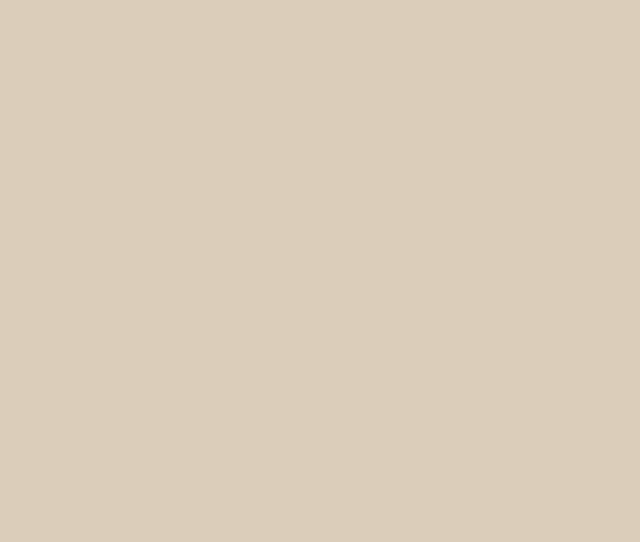
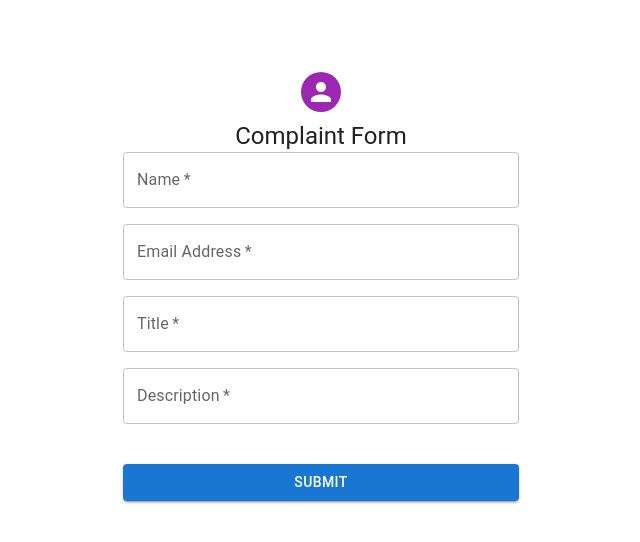
Before and after one commit to Gajmain2020/TechTitans, a React (Vite) app in the folder client/: page /complaint in a window 1280 px wide. Before the commit this address had no page. Shown: the top 542 px of the page, without its empty margins (319-959 px from the left). Built offline with nearby package versions, Linux system fonts and the light colour scheme.

Commit message:
divyanshi ke liye

```diff
--- a/client/src/App.jsx
+++ b/client/src/App.jsx
@@ -16,6 +16,7 @@ import CreatePost from "./components/CreatePost/CreatePost";
 import Message from "./Message";
 import Activity from "./Activity";
 import Bookmarks from "./Bookmarks";
+import Complaint  from './components/Complaint/Complaint'
 
 function App() {
   return (
@@ -38,7 +39,8 @@ function App() {
         <Route path="/message" element={<Message />} />
         <Route path="/message/:userid" element={<Message />} />
         <Route path="activity/:userid" element={<Activity />} />
-        <Route path="bookmarks/:userid" element={<Bookmarks />} />
+        <Route path="/bookmarks/:userid" element={<Bookmarks />} />
+        <Route path="/complaint" element={<Complaint />} />
       </Routes>
 
       {/* </div> */}
--- a/client/src/Content.jsx
+++ b/client/src/Content.jsx
@@ -10,26 +10,39 @@ import { fetchPost } from "./Api/user";
 export default function Content() {
   const [data, setData] = useState("");
 
+  // const arrayOfObjects = [
+  //   { id: 1, name: 'Alice' },
+  //   { id: 2, name: 'Bob' },
+  //   { id: 3, name: 'Charlie' },
+  // ];
+
+
+  // arrayOfObjects.map((obj) => console.log(obj.name));
+
+
+
+
   useEffect(() => {
-    fetchPost().then((res) => setData(res.posts));
+    fetchPost().then((res) => setData(res.posts))
   }, []);
+
+  console.log(data)
 
   return (
     <div className="flex">
       <SideBar />
       <div className=" flex flex-col mt-24 xsm:w-full md:w-[50%] ">
+        {data.map((data) => (
+          <div>
+          <Link to={"/post/" + `${data._id}`}>
+            <Post name={data.interest} date={data.createdAt} />
+          </Link>
+          </div>
+        ))}
+
         <Link to="/post/Divyanshi Srivastava">
           <Post name="Divyanshi Srivastava" date="12 dec" />
         </Link>
-        <Link to="/post/DevDeep Goyal">
-          <Post name="Devdeep Goyal" date="12 dec" />
-        </Link>
-        <Post name="Divyanshi Srivastava" date="12 dec" />
-        <Post name="Divyanshi Srivastava" date="12 dec" />
-        <Post name="Divyanshi Srivastava" date="12 dec" />
-        <Post name="Divyanshi Srivastava" date="12 dec" />
-        <Post name="Divyanshi Srivastava" date="12 dec" />
-        <Post name="Divyanshi Srivastava" date="12 dec" />
       </div>
       <div className=" mt-24">
         <Timeline />
--- /dev/null
+++ b/client/src/components/Complaint/Complaint.jsx
@@ -0,0 +1,109 @@
+import Avatar from "@mui/material/Avatar";
+import Button from "@mui/material/Button";
+import CssBaseline from "@mui/material/CssBaseline";
+import TextField from "@mui/material/TextField";
+import Link from "@mui/material/Link";
+import Grid from "@mui/material/Grid";
+import Box from "@mui/material/Box";
+// import LockOutlinedIcon from '@mui/icons-material/LockOutlined';
+import Typography from "@mui/material/Typography";
+import Container from "@mui/material/Container";
+import { useState } from "react";
+import { useNavigate } from "react-router";
+
+export default function SignIn() {
+  const navigate = useNavigate();
+  const [user, setUser] = useState({ name:"",email: "", title: "",description:"" });
+  function handleSubmit(e) {
+    e.preventDefault();
+    console.log(user)
+    // loginUser(user)
+    //   .then((res) => {
+    //     if (!res.success) {
+    //       alert(res.message);
+    //       return;
+    //     }
+    //     localStorage.setItem(
+    //       "data",
+    //       JSON.stringify({ authToken: res.token, name: res.name, id: res.id })
+    //     );
+    //     navigate(/content/${res.id});
+    //   })
+    //   .catch((err) => console.log(err));
+  }
+
+  return (
+    <Container component="main" maxWidth="xs">
+      <CssBaseline />
+      <Box
+        sx={{
+          marginTop: 8,
+          display: "flex",
+          flexDirection: "column",
+          alignItems: "center",
+        }}
+      >
+        <Avatar sx={{ m: 1, bgcolor: "secondary.main" }}>
+          {/* <LockOutlinedIcon /> */}
+        </Avatar>
+        <Typography component="h1" variant="h5">
+            Complaint Form
+        </Typography>
+        <div className="flex flex-col w-full gap-4">
+        <TextField
+            required
+            fullWidth
+            label="Name"
+            name="name"
+            type="text"
+            value={user.name}
+            onChange={(e) =>
+              setUser((user) => ({ ...user, name: e.target.value }))
+            }
+          />
+
+          <TextField
+            required
+            fullWidth
+            label="Email Address"
+            name="email"
+            type='text'
+            value={user.email}
+            onChange={(e) =>
+              setUser((user) => ({ ...user, email: e.target.value }))
+            }
+          />
+          <TextField
+            required
+            fullWidth
+            name="title"
+            label="Title"
+            type="text"
+            value={user.title}
+            onChange={(e) =>
+              setUser((user) => ({ ...user, title: e.target.value }))
+            }
+          />
+          <TextField
+            required
+            fullWidth
+            name="description"
+            label="Description"
+            type="text"
+            value={user.description}
+            onChange={(e) =>
+              setUser((user) => ({ ...user, description: e.target.value }))
+            }
+          />
+          <Button
+            onClick={handleSubmit}
+            fullWidth
+            variant="contained"
+            sx={{ mt: 3, mb: 2 }}
+          >Submit
+          </Button>
+        </div>
+      </Box>
+    </Container>
+  );
+}
--- a/client/src/components/Post/Post.jsx
+++ b/client/src/components/Post/Post.jsx
@@ -9,6 +9,7 @@ import TextField from "@mui/material/TextField";
 import Button from "@mui/material/Button";
 import CloseIcon from "@mui/icons-material/Close";
 import Box from "@mui/material/Box";
+import { useParams } from "react-router-dom";
 
 function stringToColor(string) {
   let hash = 0;
@@ -79,7 +80,7 @@ function Post(props) {
           </div>
           <div className="flex flex-col justify-start gap-2 px-2">
             <div className="h-full">
-              <Avatar {...stringAvatar(name)} />
+              {/* <Avatar {...stringAvatar(name)} /> */}
             </div>
             <div className="flex flex-col w-full items-start  gap-2">
               <div className="flex justify-start gap-2">
@@ -101,7 +102,7 @@ function Post(props) {
             <Box component="form" onSubmit={handleSubmit} noValidate>
               <div className="flex justify-start gap-2 px-2">
                 <div className="h-full">
-                  <Avatar {...stringAvatar(name)} />
+                  {/* <Avatar {...stringAvatar(name)} /> */}
                 </div>
                 <div className="w-full">
                   <p>
@@ -137,6 +138,9 @@ function Post(props) {
     );
   }
 
+  const params = useParams();
+  const data = params;
+
   return (
     <div className="w-full md:ml-20 flex">
       <Backdrop
@@ -152,7 +156,7 @@ function Post(props) {
       <div className="flex-col bg-background  hover:bg-background_posts_hover  h-auto pt-2 xsm:w-full flex gap-2">
         <div className="flex justify-start gap-2 px-2">
           <div className="h-full">
-            <Avatar {...stringAvatar(name)} />
+            {/* <Avatar {...stringAvatar(name)} /> */}
           </div>
           <div className="flex flex-col w-full items-start  gap-2">
             <div className="flex justify-start gap-2">
@@ -231,7 +235,7 @@ function PostOpened(props) {
           </div>
           <div className="flex flex-col justify-start gap-2 px-2">
             <div className="h-full">
-              <Avatar {...stringAvatar(name)} />
+              {/* <Avatar {...stringAvatar(name)} /> */}
             </div>
             <div className="flex flex-col w-full items-start  gap-2">
               <div className="flex justify-start gap-2">
@@ -253,7 +257,7 @@ function PostOpened(props) {
             <Box component="form" onSubmit={handleSubmit} noValidate>
               <div className="flex justify-start gap-2 px-2">
                 <div className="h-full">
-                  <Avatar {...stringAvatar(name)} />
+                  {/* <Avatar {...stringAvatar(name)} /> */}
                 </div>
                 <div className="w-full">
                   <p>
@@ -305,7 +309,7 @@ function PostOpened(props) {
         <div className="flex-col bg-background   h-auto pt-2 xsm:w-full flex gap-2">
           <div className="flex justify-start gap-2 px-2">
             <div className="h-full">
-              <Avatar {...stringAvatar(name)} />
+              {/* <Avatar {...stringAvatar(name)} /> */}
             </div>
             <div className="flex flex-col w-full items-start  gap-2">
               <div className="flex justify-start gap-2">
```
Also changed, not shown: client/src/components/Post/broken-image.jpg (added).
